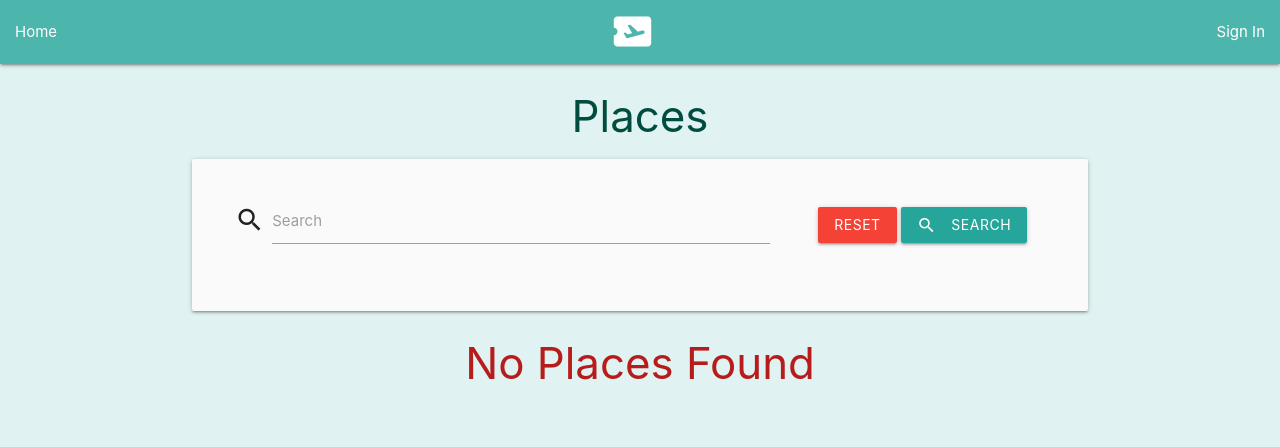
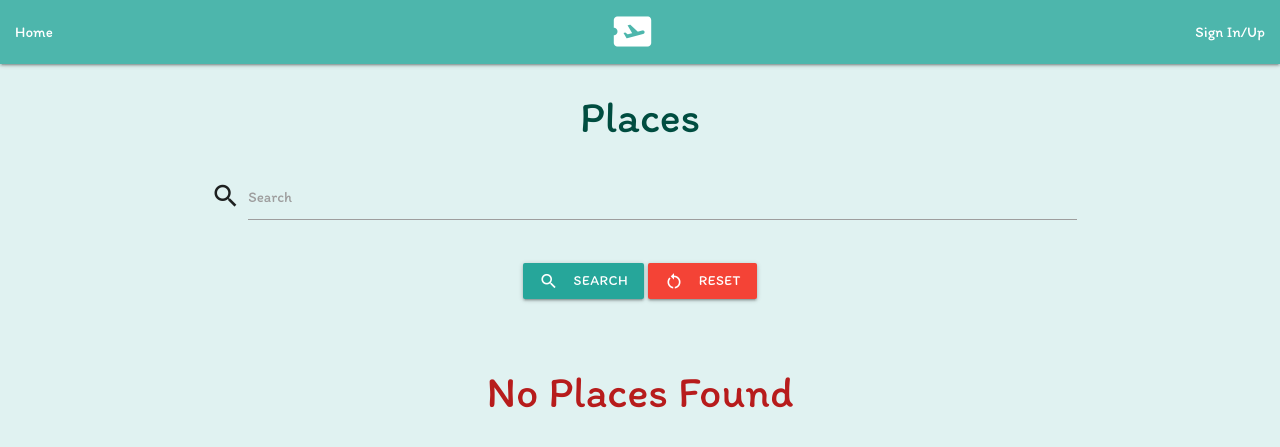
Before and after one commit to lonneke-dev/PlaceToGo, a Flask app: page / in a window 1280 px wide. Shown: the top 447 px of the page. Run offline with Flask 2, Linux system fonts and the light colour scheme; data that the repository does not hold is empty; some libraries are stand-ins or nearby versions.

Commit message:
Changed the style of the place cards and search bar

```diff
--- a/static/css/style.css
+++ b/static/css/style.css
@@ -1,5 +1,21 @@
+@import url('https://fonts.googleapis.com/css2?family=Itim&display=swap');
+
 body {
     background-color: #e0f2f1;
+    font-family: Itim, sans-serif;
+    font-size: large;
+}
+
+button {
+    font-family: Itim, sans-serif;
+}
+
+.search {
+    background-color: #e0f2f1;
+}
+
+.searching {
+    margin-bottom: 10px;
 }
 
 nav i.logo{
@@ -20,5 +36,9 @@ h4 {
 }
 
 .place {
-    background-color: brown;
+    height: 500px;
 }
+
+.card {
+    padding: 10px;
+}
--- a/static/js/script.js
+++ b/static/js/script.js
@@ -1,6 +1,6 @@
 $(document).ready(function(){
     $('.sidenav').sidenav();
-    $('input, textarea').characterCounter();
+    $('input#country, textarea').characterCounter();
     $('select').formSelect();
     $('.modal').modal();
   });
--- a/templates/base.html
+++ b/templates/base.html
@@ -20,7 +20,8 @@
     <div class="navbar-fixed">
       <nav>
         <div class="nav-wrapper teal lighten-2">
-          <a href="{{ url_for('get_places') }}" class="brand-logo center"><i class="material-icons logo">airplane_ticket</i></a>
+          <a href="{{ url_for('get_places') }}" class="brand-logo center"><i
+              class="material-icons logo">airplane_ticket</i></a>
           <a href="#" data-target="mobile-demo" class="sidenav-trigger"><i class="material-icons">double_arrow</i></a>
           <ul class="left hide-on-med-and-down">
             <li><a href="{{ url_for('get_places') }}">Home</a></li>
@@ -35,7 +36,7 @@
           </ul>
           {% else %}
           <ul class="right hide-on-med-and-down">
-            <li><a href="{{ url_for('signin') }}">Sign In</a></li>
+            <li><a href="{{ url_for('signin') }}">Sign In/Up</a></li>
           </ul>
           {% endif %}
         </div>
@@ -49,7 +50,7 @@
       <li><a href="{{ url_for('profile', username=session['user']) }}">Profile</a></li>
       <li><a href="{{ url_for('signout') }}">Sign Out</a></li>
       {% else %}
-      <li><a href="{{ url_for('signin') }}">Sign In</a></li>
+      <li><a href="{{ url_for('signin') }}">Sign In/Up</a></li>
       {% endif %}
     </ul>
   </header>
--- a/templates/places.html
+++ b/templates/places.html
@@ -3,38 +3,46 @@
 
 <h3 class="teal-text text-darken-4 center-align">Places</h3>
 
-    <div class="row card-panel grey lighten-5">
+<div class="row">
     <form action="{{ url_for('search') }}" method="POST" class="col s12">
         <div class="row valign-wrapper center-align">
-                <div class="input-field col s12 m8">
+            <div class="input-field col s12">
                 <i class="material-icons prefix">search</i>
                 <input type="text" name="query" id="query" minlength="3" class="validate" required>
                 <label for="query">Search</label>
             </div>
-                <div class="col s12 m4">
-                    <a href="{{ url_for('get_places') }}" class="red btn">Reset</a>
+        </div>
+        <div class="row center-align">
             <button type="submit" class="light-teal darken-1 btn">
                 <i class="material-icons left">search</i>Search
             </button>
-                </div>
+            <a href="{{ url_for('get_places') }}" class="red btn"><i
+                    class="material-icons left">restart_alt</i>Reset</a>
         </div>
     </form>
 </div>
 
+<div class="row">
     {% for place in places %}
-    <div class="row place">
-        <div class="col s4 m6 l4">
+    <div class="place col s12 l6 xl4">
+        <div class="card center-align">
             <ul>
-                <li><strong>{{ place.place_name }}</strong></li>
+                <li><h5>{{ place.place_name }}</h5></li>
                 <li>{{ place.city }}</li>
                 <li>{{ place.country }}</li>
                 <li>{{ place.continent_name }}</li>
-                <li><p>{{ place.description }}</p></li>
-                <li><p><em>by: {{ place.created_by }}</em></p></li>
+                <li>
+                    <p>{{ place.description }}</p>
+                </li>
+                <li>
+                    <p><em>by: {{ place.created_by }}</em></p>
+                </li>
                 <div>
                     {% if session.user|lower == place.created_by|lower %}
-                    <a href="{{ url_for('edit_place', place_id=place._id) }}" class="btn-floating btn-small teal"><i class="material-icons">edit</i></a>
-                    <a href="#modal1" class="btn-floating btn-small red modal-trigger"><i class="material-icons">close</i></a>
+                    <a href="{{ url_for('edit_place', place_id=place._id) }}" class="btn-floating btn-small teal"><i
+                            class="material-icons">edit</i></a>
+                    <a href="#modal1" class="btn-floating btn-small red modal-trigger"><i
+                            class="material-icons">close</i></a>
 
                     <div id="modal1" class="modal">
                         <div class="modal-content">
@@ -42,7 +50,8 @@
                             <p>If you'd like to delete your post please press "Yes".</p>
                         </div>
                         <div class="modal-footer">
-                          <a href="{{ url_for('delete_place', place_id=place._id) }}" class="modal-close btn-flat">Yes</a>
+                            <a href="{{ url_for('delete_place', place_id=place._id) }}"
+                                class="modal-close btn-flat">Yes</a>
                             <a href="#!" class="modal-close btn-flat">No</a>
                         </div>
                     </div>
@@ -52,6 +61,7 @@
         </div>
     </div>
     {% endfor %}
+</div>
 {% if places|length == 0 %}
 <h3 class="red-text text-darken-4 center-align">No Places Found</h3>
 {% endif %}
```
Lines whose indentation alone changed are shown as unchanged.
